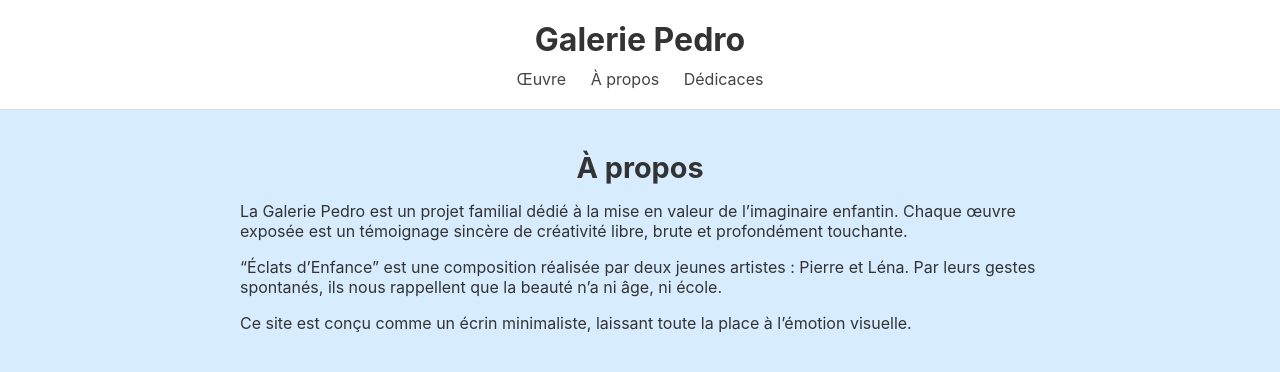
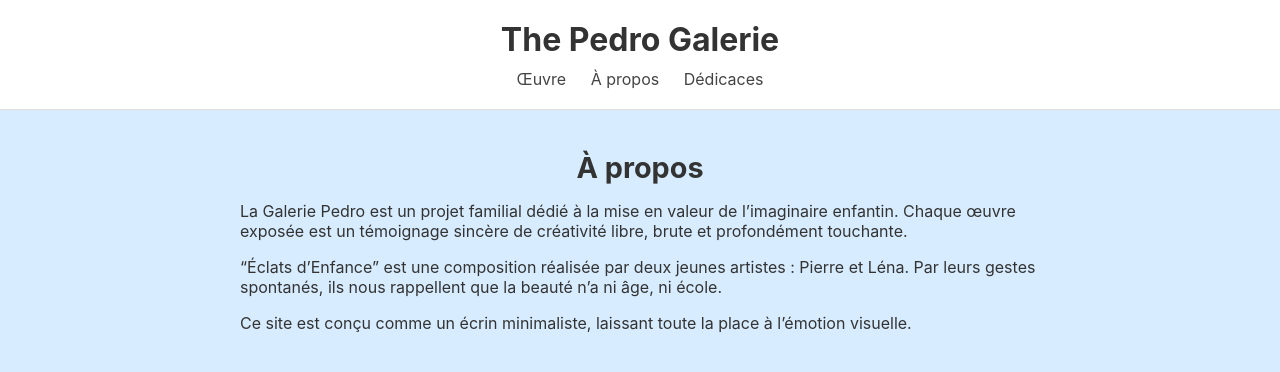
Before and after one commit to TheSamestoy/The_Pedro_Project, a plain HTML site: page a-propos.html in a window 1280 px wide. Drawn offline with Linux system fonts and the light colour scheme.

Commit message:
Update a-propos.html

```diff
--- a/a-propos.html
+++ b/a-propos.html
@@ -2,12 +2,12 @@
 <html lang="fr">
 <head>
   <meta charset="UTF-8">
-  <title>À propos – Galerie Pedro</title>
+  <title>À propos – The Pedro Galerie</title>
   <link rel="stylesheet" href="style.css">
 </head>
 <body>
   <header>
-    <h1>Galerie Pedro</h1>
+    <h1>The Pedro Galerie</h1>
     <nav>
       <a href="index.html">Œuvre</a>
       <a href="a-propos.html">À propos</a>
```
